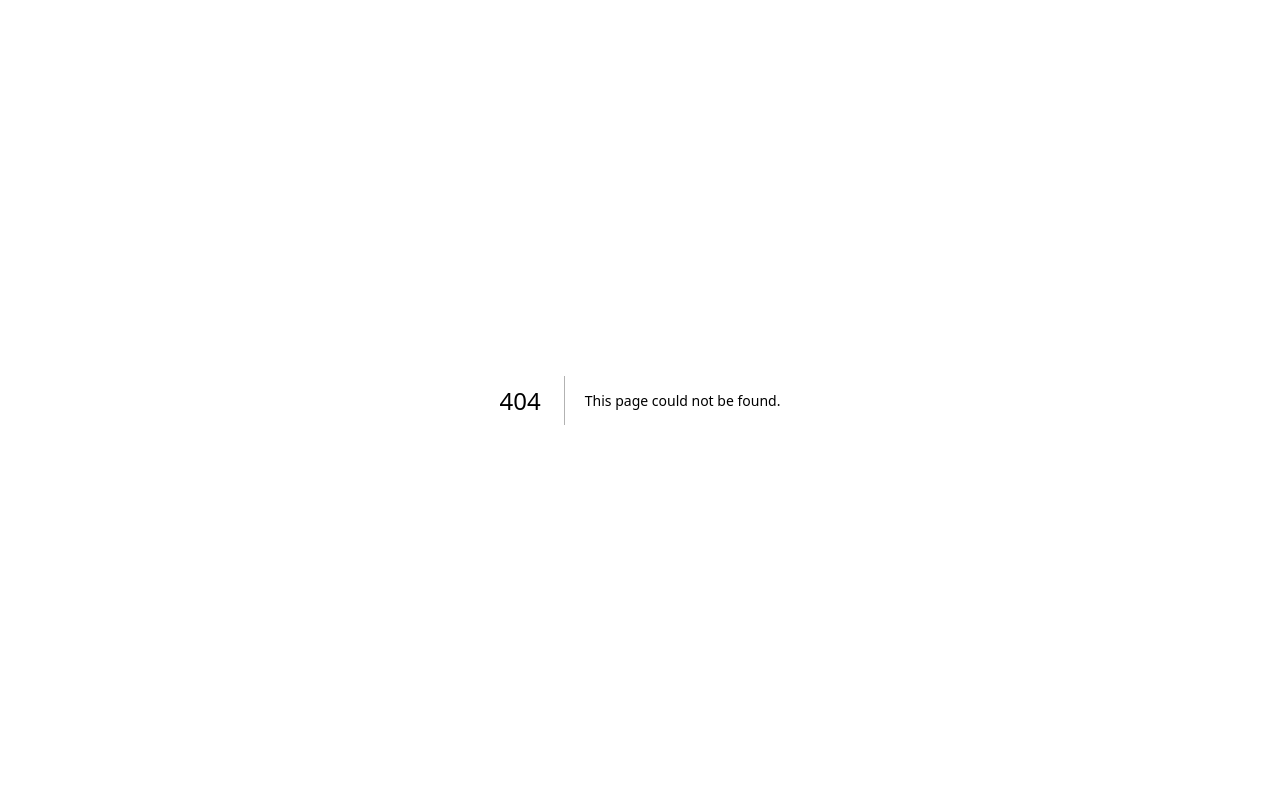
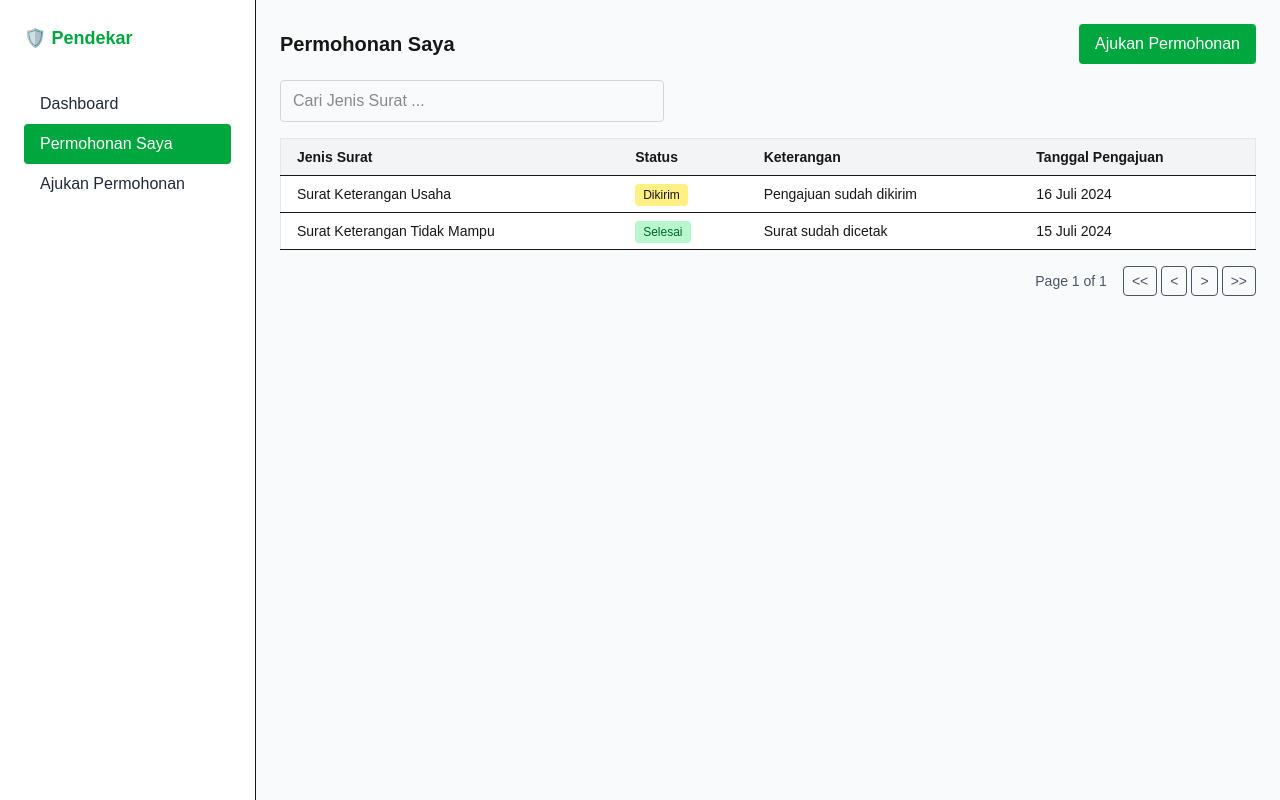
Before and after one commit to Kiki-Ervin/Aplikasi_Pendekar, a Next.js app in the folder pendekar/: page /permohonan in a window 1280 px wide. Before the commit this address had no page. Built offline with nearby package versions, Linux system fonts and the light colour scheme.

Commit message:
Menambahkan Page Permohonan saya  sidebar dan table
menambahkan halaman permohonan saya

```diff
--- /dev/null
+++ b/pendekar/src/pages/permohonan.js
@@ -0,0 +1,99 @@
+import Link from 'next/link';
+import { useRouter } from 'next/router';
+
+export default function PermohonanSaya() {
+  const router = useRouter();
+
+  return (
+    <div className="flex h-screen bg-gray-50">
+
+      {/* Sidebar */}
+      <aside className="w-64 bg-white border-r p-6">
+        <div className="text-green-600 font-bold text-lg mb-8 flex items-center gap-2">
+          🛡️ Pendekar
+        </div>
+        <nav className="space-y-2">
+          <Link href="/dashboard">
+            <span className={`block px-4 py-2 rounded ${router.pathname === '/dashboard' ? 'bg-green-600 text-white' : 'hover:bg-gray-100 text-gray-800'}`}>
+              Dashboard
+            </span>
+          </Link>
+          <Link href="/permohonan">
+            <span className={`block px-4 py-2 rounded ${router.pathname === '/permohonan' ? 'bg-green-600 text-white' : 'hover:bg-gray-100 text-gray-800'}`}>
+              Permohonan Saya
+            </span>
+          </Link>
+          <Link href="/ajukan">
+            <span className={`block px-4 py-2 rounded ${router.pathname === '/ajukan' ? 'bg-green-600 text-white' : 'hover:bg-gray-100 text-gray-800'}`}>
+              Ajukan Permohonan
+            </span>
+          </Link>
+        </nav>
+      </aside>
+
+      {/* Main Content */}
+      <main className="flex-1 p-6 overflow-auto">
+        <div className="flex justify-between items-center mb-4">
+          <h1 className="text-xl font-semibold">Permohonan Saya</h1>
+          <Link href="/ajukan">
+            <button className="bg-green-600 text-white px-4 py-2 rounded hover:bg-green-700">
+              Ajukan Permohonan
+            </button>
+          </Link>
+        </div>
+
+        {/* Search Input */}
+        <div className="mb-4">
+          <input
+            type="text"
+            placeholder="Cari Jenis Surat ..."
+            className="w-full max-w-sm px-3 py-2 border border-gray-300 rounded"
+          />
+        </div>
+
+        {/* Table */}
+        <div className="overflow-x-auto">
+          <table className="min-w-full bg-white border border-gray-200 text-sm">
+            <thead className="bg-gray-100 text-left">
+              <tr>
+                <th className="px-4 py-2 border-b">Jenis Surat</th>
+                <th className="px-4 py-2 border-b">Status</th>
+                <th className="px-4 py-2 border-b">Keterangan</th>
+                <th className="px-4 py-2 border-b">Tanggal Pengajuan</th>
+              </tr>
+            </thead>
+            <tbody>
+              <tr>
+                <td className="px-4 py-2 border-b">Surat Keterangan Usaha</td>
+                <td className="px-4 py-2 border-b">
+                  <span className="bg-yellow-200 text-yelnlow-800 px-2 py-1 rounded text-xs">Dikirim</span>
+                </td>
+                <td className="px-4 py-2 border-b">Pengajuan sudah dikirim</td>
+                <td className="px-4 py-2 border-b">16 Juli 2024</td>
+              </tr>
+              <tr>
+                <td className="px-4 py-2 border-b">Surat Keterangan Tidak Mampu</td>
+                <td className="px-4 py-2 border-b">
+                  <span className="bg-green-200 text-green-800 px-2 py-1 rounded text-xs">Selesai</span>
+                </td>
+                <td className="px-4 py-2 border-b">Surat sudah dicetak</td>
+                <td className="px-4 py-2 border-b">15 Juli 2024</td>
+              </tr>
+            </tbody>
+          </table>
+        </div>
+
+        {/* Pagination */}
+        <div className="flex justify-end items-center mt-4 text-sm text-gray-600">
+          <span className="mr-4">Page 1 of 1</span>
+          <div className="space-x-1">
+            <button className="px-2 py-1 border rounded hover:bg-gray-100">&lt;&lt;</button>
+            <button className="px-2 py-1 border rounded hover:bg-gray-100">&lt;</button>
+            <button className="px-2 py-1 border rounded hover:bg-gray-100">&gt;</button>
+            <button className="px-2 py-1 border rounded hover:bg-gray-100">&gt;&gt;</button>
+          </div>
+        </div>
+      </main>
+    </div>
+  );
+}
```
